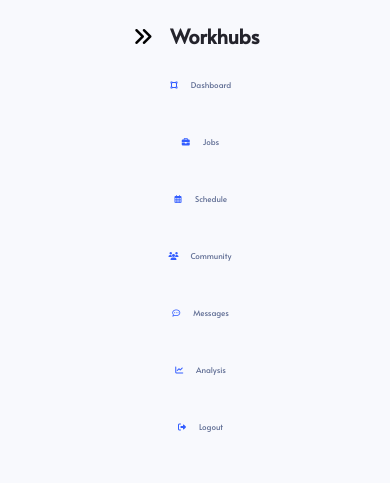
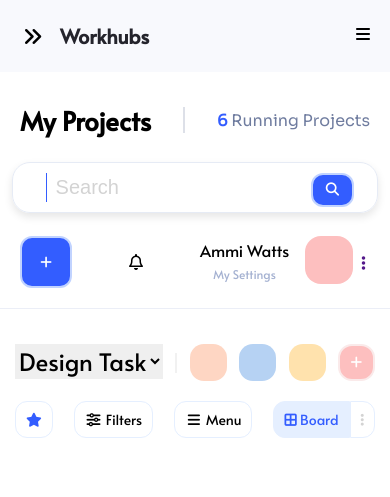
Before and after one commit to piyushsinghania/htmlcss-test, a plain HTML site: page index.html in a window 390 px wide. Shown: the top 497 px of the page. Drawn offline with Linux system fonts and the light colour scheme.

Commit message:
quick update

```diff
--- a/index.html
+++ b/index.html
@@ -9,13 +9,16 @@
     <link href="https://fonts.googleapis.com/css2?family=Alata&family=Sora&display=swap" rel="stylesheet">
     <link type="text/css" href="style.css" rel="stylesheet">
     <link type="text/css" href="responsive.css" rel="stylesheet">
+
 </head>
 
 <body>
     <div id="side-bar">
+        <div class="sidebar-item">
             <div id="sidebar-head">
                 <i class="fas fa-angle-double-right fa-fw"></i><span>Workhubs</span>
             </div>
+            <div id="side-bar-links">
                 <a href="#"><i class="fas fa-fw fa-vector-square"></i> <span>Dashboard</span></a>
                 <a href="#"><i class="fas fa-fw fa-briefcase"></i> <span>Jobs</span></a>
                 <a href="#"><i class="far fa-fw fa-calendar-alt"></i> <span>Schedule</span></a>
@@ -23,6 +26,13 @@
                 <a href="#"><i class="far fa-fw fa-comment-dots"></i> <span>Messages</span></a>
                 <a href="#"><i class="fas fa-fw fa-chart-line"></i> <span>Analysis</span></a>
                 <a href="#"><i class="fa-fw fas fa-sign-out-alt"></i> <span>Logout</span></a>
+            </div>
+        </div>
+
+            <div href="javascript:void(0);" class="icon" onclick="myFunction()">
+                <i class="fas fa-bars"></i>
+            </div>
+
     </div>
 
     <div class="left-margin">
@@ -274,5 +284,16 @@
         </div>
 
     </div>
+    <script type="text/javascript">
+        function myFunction(){
+            var x = document.getElementById("side-bar-links");
+            if(x.style.display === "block"){
+                x.style.display = "none";
+            } else {
+                x.style.display = "block";
+            }
+        }
+    </script>
 </body>
+
 </html>
--- a/responsive.css
+++ b/responsive.css
@@ -1,3 +1,4 @@
+
 @media screen and (max-width: 600px){
 
     body{
@@ -8,13 +9,30 @@
     #side-bar{
         width: 100%;
         height: auto;
-        position: relative;
+        display: flex;
+        justify-content: space-between;
+        position: fixed;
+        z-index: 3;
         box-sizing: border-box;
     }
 
+    .icon{
+        display: block;
+    }
+
+    #side-bar-links{
+        display: none;
+    }
+
+
     #sidebar-head{
         margin-bottom: 0;
-        text-align: center;
+    }
+
+    .sidebar-item{
+        display: flex;
+        flex-direction: column;
+        width: 400px;
     }
 
     .nav{
@@ -70,11 +88,12 @@
 
     #side-bar a{
         float: left;
-        font-size: 8px;
+        /*font-size: 8px;*/
     }
 
     div.left-margin{
         margin-left: 0;
+        margin-top: 82px;
     }
 
     .main-box{
@@ -96,7 +115,6 @@
     }
 
     #side-bar a{
-        text-align:center;
         float:none;
     }
 
@@ -105,3 +123,17 @@
         display: flex;
     }
 }
+
+@media screen and (max-width: 407px){
+
+
+    .title{
+        font-size:13px;
+    }
+
+    .searchbar input[type=text]{
+        width: 70%;
+    }
+
+
+}
--- a/style.css
+++ b/style.css
@@ -20,6 +20,10 @@ body{
 #sidebar-head{
     font-size: 20px;
     margin-bottom: 40px;
+}
+
+#side-bar-links{
+    display: block;
 }
 
 #sidebar-head span{
@@ -53,6 +57,11 @@ body{
 #side-bar a:hover i, #side-bar a:hover span{
     color: #ffffff;
 }
+
+.icon{
+    display: none;
+}
+
 
 .left-margin{
     margin-left: 200px;
```
Lines whose indentation alone changed are shown as unchanged.
